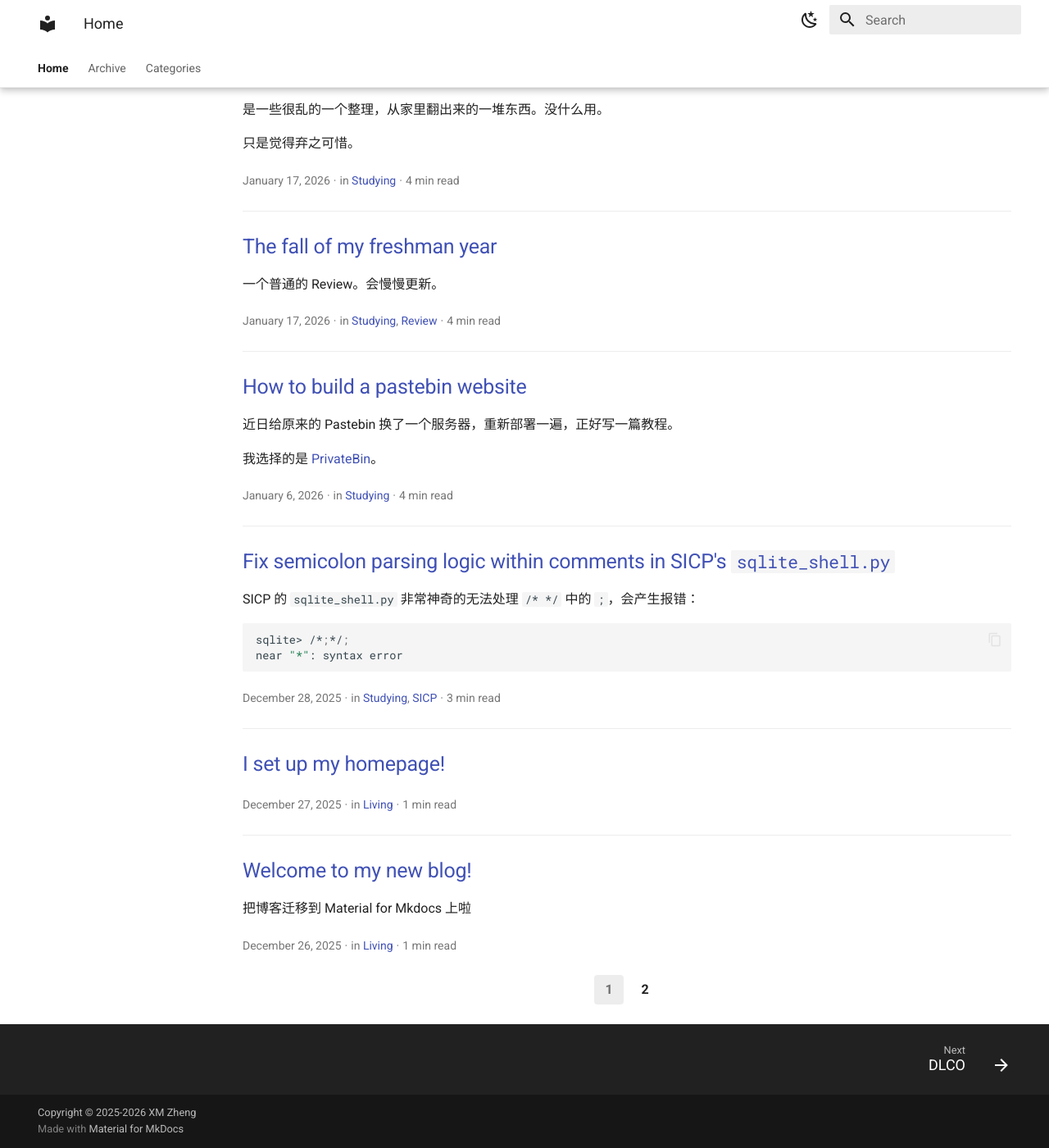
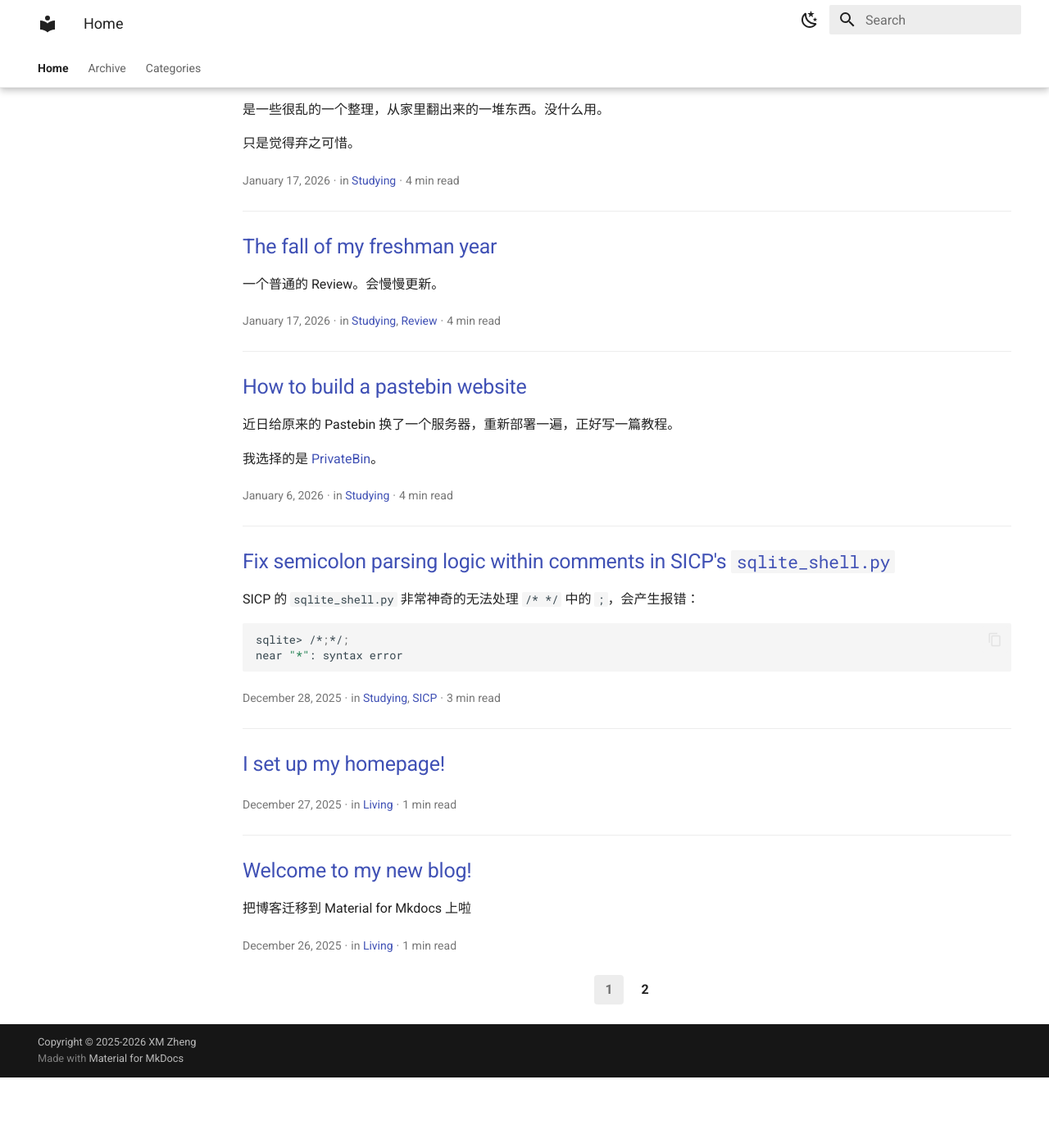
Before and after one commit to simonzxm/blog, an MkDocs documentation site: the page built from docs/index.md, in a window 1280 px wide and 1400 px high, scrolled down 1290 px. Shown: the whole window at 82% size. Built offline with MkDocs 1.6.1 and Material for MkDocs 9.7.7, drawn with Linux system fonts in a browser that asks for light colours; comment, search, counter and statistics services are not loaded; after the commit the page ends 2604 px from its top, so only the background shows below that.

Commit message:
Remove navigation footer in blog pages

```diff
--- a/overrides/blog.html
+++ b/overrides/blog.html
@@ -7,6 +7,9 @@
   }
   .md-content__inner > header > h1 {
     margin: revert;
+  }
+  .md-footer .md-footer__inner {
+    display: none !important;
   }
 </style>
 
```
